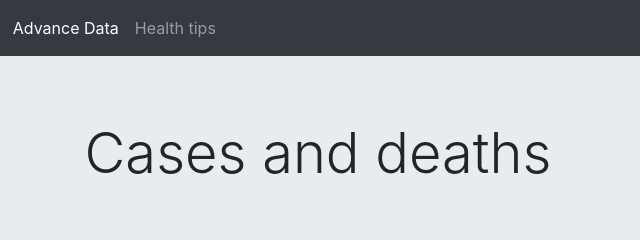
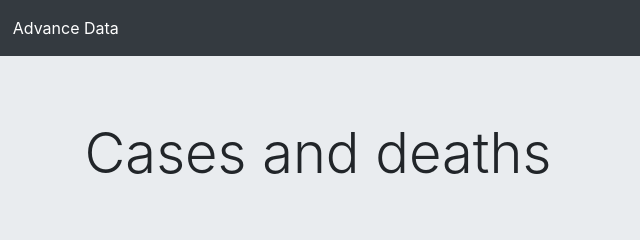
Before and after one commit to mirajus-salehin/COVIDash, a plain HTML site: page pages/advance_data.html in a window 1280 px wide. Shown: the top 240 px of the page, 322-962 px from the left. Drawn offline with nearby package versions, Linux system fonts and the light colour scheme.

Commit message:
removed health tip section

```diff
--- a/pages/advance_data.html
+++ b/pages/advance_data.html
@@ -31,9 +31,6 @@
                 </li>
                 <li class="nav-item active">
                     <a class="nav-link" href="#">Advance Data</a>
-                </li>
-                <li class="nav-item">
-                    <a class="nav-link" href="#">Health tips</a>
                 </li>
             </ul>
             <ul class="nav navbar-nav ml-auto">
```
Also changed, not shown: index.html (+0 -3 lines), pages/worldmap.html (+0 -3 lines).
